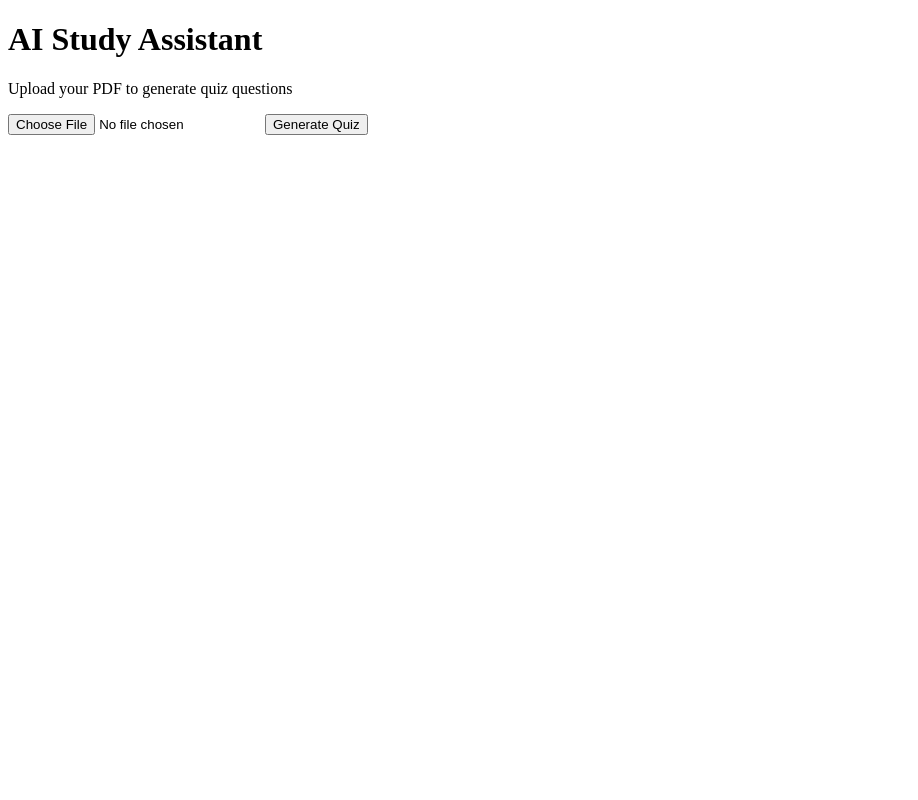
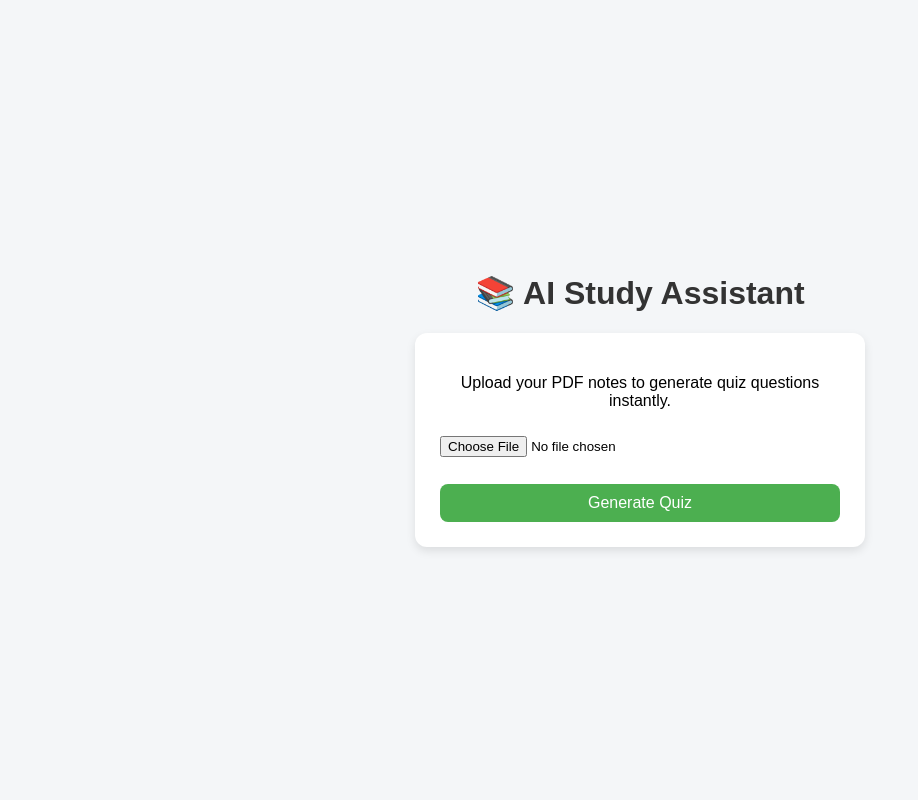
Before and after one commit to T0493421rayo/AiStudyAssistant, a Flask app: page / in a window 1280 px wide. Shown: the whole page, without its empty margins (0-918 px from the left). Run offline with Flask 3, Linux system fonts and the light colour scheme.

Commit message:
Add AI PDF quiz generator with Flask + Gemini + styled UI

```diff
--- a/app.py
+++ b/app.py
@@ -48,7 +48,7 @@ def upload():
     )
 
     # designed to return result to browser
-    return f"<pre>{response.text}</pre>"
+    return render_template("results.html", questions=response.text)
 
 
 if __name__ == "__main__":
--- /dev/null
+++ b/static/style.css
@@ -0,0 +1,61 @@
+body {
+    background: red;
+}
+body {
+    font-family: Arial, sans-serif;
+    background: #f4f6f8;
+    margin: 0;
+    padding: 0;
+}
+/* Center page content */
+.container {
+    display: flex;
+    flex-direction: column;
+    align-items: center;
+    justify-content: center;
+    height: 100vh;
+    width: 100%;
+    text-align: center;
+}
+
+/* Card */
+.card {
+    background: white;
+    padding: 25px;
+    border-radius: 12px;
+    width: 400px;
+    box-shadow: 0 4px 10px rgba(0,0,0,0.1);
+}
+
+/* Title */
+h1 {
+    text-align: center;
+    color: #333;
+}
+
+/* Button */
+button {
+    margin-top: 15px;
+    padding: 10px;
+    width: 100%;
+    background: #4CAF50;
+    color: white;
+    border: none;
+    border-radius: 8px;
+    cursor: pointer;
+    font-size: 16px;
+}
+
+button:hover {
+    background: #45a049;
+}
+
+/* Input */
+input[type="file"] {
+    margin-top: 10px;
+}
+form {
+    display: flex;
+    flex-direction: column;
+    gap: 12px;
+}
--- a/templates/index.html
+++ b/templates/index.html
@@ -2,17 +2,30 @@
 <html>
 <head>
     <title>AI Study Assistant</title>
+    <link rel="stylesheet" href="{{ url_for('static', filename='style.css') }}">
 </head>
+
 <body>
 
-<h1>AI Study Assistant </h1>
+<div class="container">
 
-<p>Upload your PDF to generate quiz questions</p>
+    <h1>📚 AI Study Assistant</h1>
 
-<form action="/upload" method="post" enctype="multipart/form-data">
-    <input type="file" name="pdf">
-    <button type="submit">Generate Quiz</button>
-</form>
+    <div class="card">
+
+        <p>Upload your PDF notes to generate quiz questions instantly.</p>
+
+        <form action="/upload" method="POST" enctype="multipart/form-data">
+
+            <input type="file" name="pdf" required>
+
+            <button type="submit">Generate Quiz</button>
+
+        </form>
+
+    </div>
+
+</div>
 
 </body>
 </html>
```
Also changed, not shown: templates/results.html (added, +27 -0 lines).
